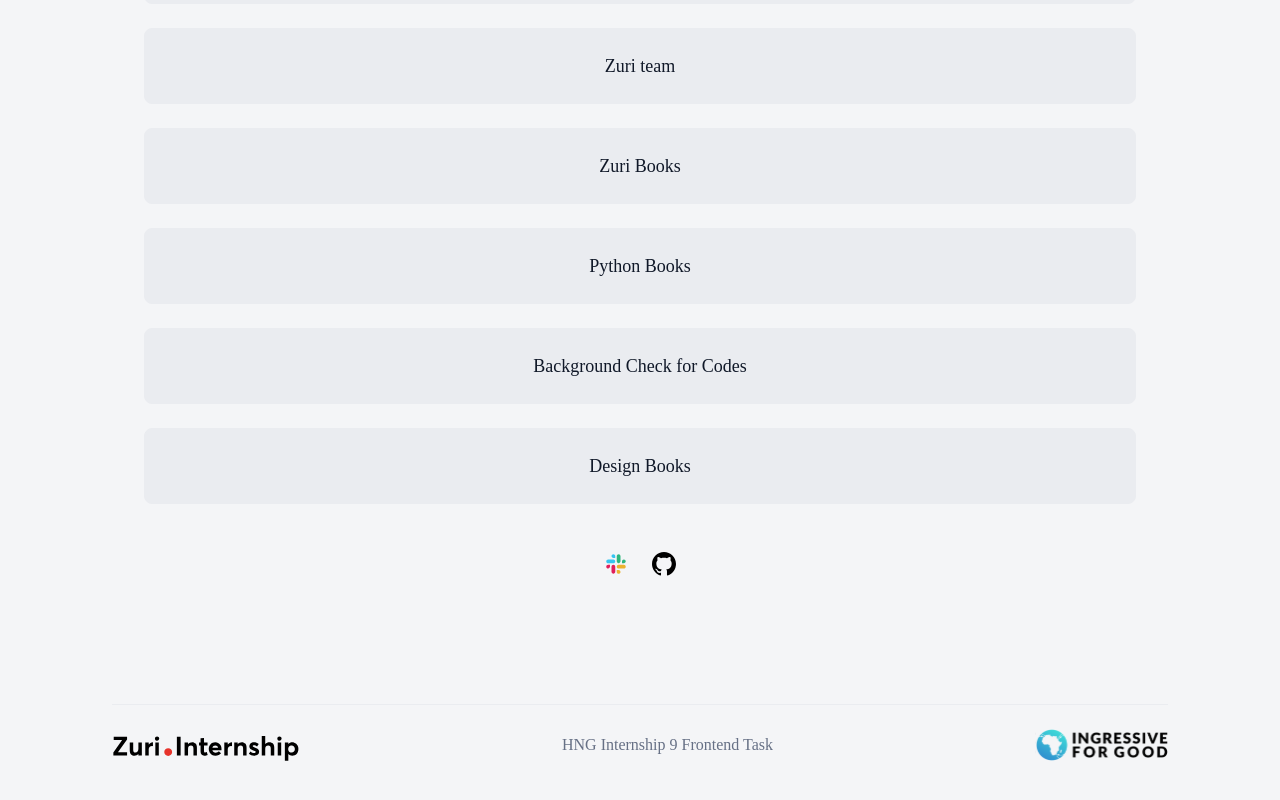
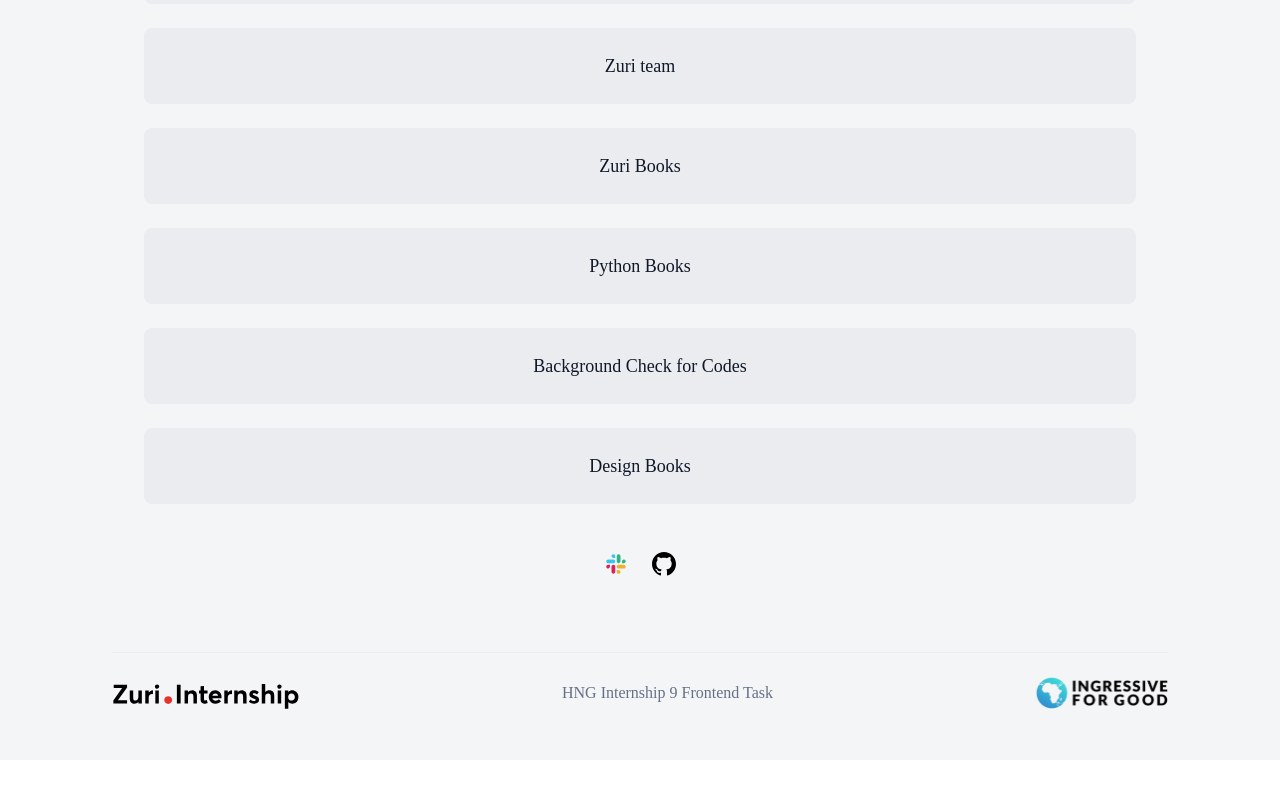
Before and after one commit to Cornerstone-04/zuri-frontend-stage-1, a React (Create React App) app: page / in a window 1280 px wide. Shown: the part 332-1132 px from the top of the page. After the commit the page ends 1092 px from the top, so only its background shows below. Built offline with nearby package versions, Linux system fonts and the light colour scheme.

Commit message:
Adjust footer position

```diff
--- /dev/null
+++ b/src/components/Footer.jsx
@@ -0,0 +1,18 @@
+import React from "react";
+import { I4G, Logo } from "../assets";
+
+const Footer = () => {
+  return (
+    <footer className="w-full max-w-full h-40 py-12 px-4 sm:px-12 lg:px-28 flex justify-center items-center absolute bottom-0">
+      <div className="m-auto w-full max-w-custom flex flex-col sm:flex-row justify-center sm:justify-between items-center gap-6 border-t-1 border-zuriGray-200 pt-6">
+        <img src={Logo} alt="ingressive_for_good" />
+        <p className="text-zuriGray-500 text-base font-default font-normal text-center">
+          HNG Internship 9 Frontend Task
+        </p>
+        <img src={I4G} alt="zuri_internship" />
+      </div>
+    </footer>
+  );
+};
+
+export default Footer;
--- a/src/output.css
+++ b/src/output.css
@@ -565,6 +565,14 @@ video {
   position: relative;
 }
 
+.top-0{
+  top: 0px;
+}
+
+.left-0{
+  left: 0px;
+}
+
 .top-12{
   top: 3rem;
 }
@@ -573,12 +581,8 @@ video {
   right: 1rem;
 }
 
-.top-0{
-  top: 0px;
-}
-
-.left-0{
-  left: 0px;
+.bottom-0{
+  bottom: 0px;
 }
 
 .z-10{
@@ -601,6 +605,10 @@ video {
   margin-bottom: 0.5rem;
 }
 
+.mt-8{
+  margin-top: 2rem;
+}
+
 .flex{
   display: flex;
 }
@@ -613,12 +621,20 @@ video {
   height: 88px;
 }
 
+.h-full{
+  height: 100%;
+}
+
 .h-10{
   height: 2.5rem;
 }
 
-.h-full{
-  height: 100%;
+.h-40{
+  height: 10rem;
+}
+
+.h-screen{
+  height: 100vh;
 }
 
 .min-h-screen{
@@ -633,12 +649,12 @@ video {
   width: 88px;
 }
 
+.w-6{
+  width: 1.5rem;
+}
+
 .w-10{
   width: 2.5rem;
-}
-
-.w-6{
-  width: 1.5rem;
 }
 
 .max-w-full{
@@ -647,6 +663,14 @@ video {
 
 .max-w-custom{
   max-width: 1216px;
+}
+
+.flex-auto{
+  flex: 1 1 auto;
+}
+
+.shrink-0{
+  flex-shrink: 0;
 }
 
 .cursor-pointer{
@@ -716,13 +740,13 @@ video {
   background-color: rgb(244 245 247 / var(--tw-bg-opacity));
 }
 
+.bg-clear{
+  background-color: #344054BF;
+}
+
 .bg-white{
   --tw-bg-opacity: 1;
   background-color: rgb(255 255 255 / var(--tw-bg-opacity));
-}
-
-.bg-clear{
-  background-color: #344054BF;
 }
 
 .px-4{
@@ -742,6 +766,10 @@ video {
 
 .pt-6{
   padding-top: 1.5rem;
+}
+
+.pb-40{
+  padding-bottom: 10rem;
 }
 
 .text-center{
@@ -780,11 +808,6 @@ video {
   color: rgb(102 112 133 / var(--tw-text-opacity));
 }
 
-.text-white{
-  --tw-text-opacity: 1;
-  color: rgb(255 255 255 / var(--tw-text-opacity));
-}
-
 .opacity-0{
   opacity: 0;
 }
@@ -795,10 +818,6 @@ video {
   transition-property: color, background-color, border-color, text-decoration-color, fill, stroke, opacity, box-shadow, transform, filter, backdrop-filter, -webkit-transform, -webkit-filter, -webkit-backdrop-filter;
   transition-timing-function: cubic-bezier(0.4, 0, 0.2, 1);
   transition-duration: 150ms;
-}
-
-.delay-150{
-  transition-delay: 150ms;
 }
 
 .ease-linear{
--- a/src/screens/Links.jsx
+++ b/src/screens/Links.jsx
@@ -9,6 +9,7 @@ import {
   Menu,
   Camera,
 } from "../assets";
+import Footer from "../components/Footer";
 
 const Links = () => {
   return (
@@ -42,7 +43,7 @@ const Links = () => {
       </div>
 
       {/* link boxes */}
-      <div className="flex flex-col justify-center items-center gap-6 w-full px-4 sm:px-12 lg:px-36">
+      <div className="flex flex-col justify-center items-center gap-6 w-full px-4 sm:px-12 lg:px-36 pb-40">
         <a
           className="btn link__text"
           href="https://twitter.com/cornerstone_jsx"
@@ -108,15 +109,7 @@ const Links = () => {
           </a>
         </div>
       </div>
-      <footer className="w-full py-12 px-4 sm:px-12 lg:px-28 flex justify-center items-center">
-        <div className="m-auto w-full max-w-custom flex flex-col sm:flex-row justify-center sm:justify-between items-center gap-6 border-t-1 border-zuriGray-200 pt-6">
-          <img src={Logo} alt="ingressive_for_good" />
-          <p className="text-zuriGray-500 text-base font-default font-normal text-center">
-            HNG Internship 9 Frontend Task
-          </p>
-          <img src={I4G} alt="zuri_internship" />
-        </div>
-      </footer>
+      <Footer/>
     </div>
   );
 };
```
